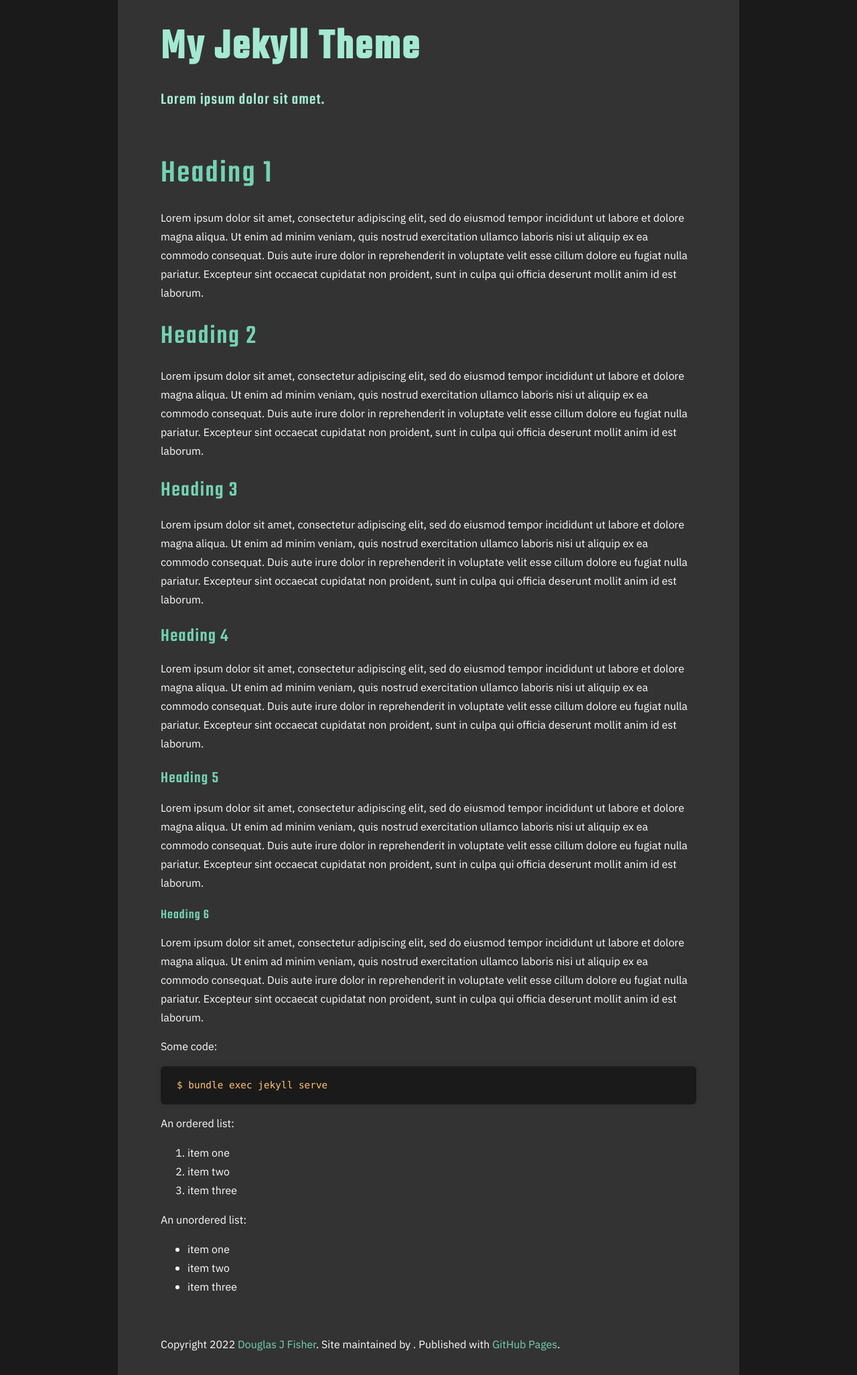
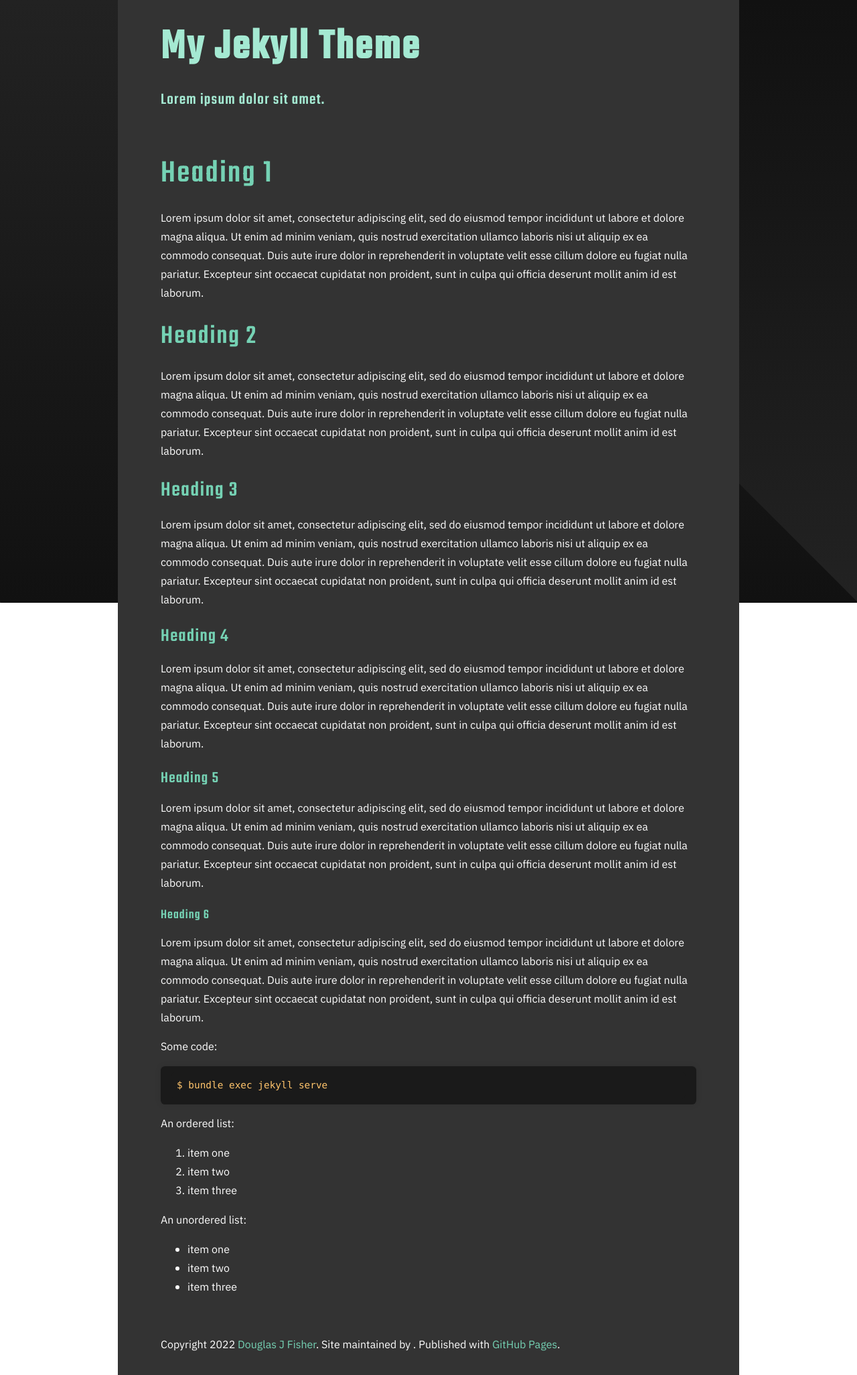
Before and after one commit to dfisher95350/jekyll-theme, a Jekyll site: the page built from index.md, in a window 1280 px wide. Shown: the whole page at 67% size. Built offline with Jekyll 4.4.1, drawn with Linux system fonts in a browser that asks for light colours.

Commit message:
#1 Theme background.

```diff
--- a/_layouts/default.html
+++ b/_layouts/default.html
@@ -12,12 +12,16 @@
           rel="stylesheet">
 </head>
 <body>
+<div id="page-container" class="page-container">
+    <div id="background-wrapper" class="background-wrapper"></div>
 
     <!-- HEADER -->
     <div id="header_wrap" class="outer">
         <header class="inner">
             <div id="project_title" class="site-title">{{ site.title | default: site.github.repository_name }}</div>
-        <div id="project_tagline" class="site-description">{{ site.description | default: site.github.project_tagline }}</div>
+            <div id="project_tagline" class="site-description">{{ site.description | default:
+                site.github.project_tagline }}
+            </div>
         </header>
     </div>
 
@@ -39,5 +43,6 @@
         </footer>
     </div>
 
+</div>
 </body>
 </html>
--- a/_sass/layout.scss
+++ b/_sass/layout.scss
@@ -8,8 +8,8 @@ html, body {
 }
 
 .outer {
-  color: $standard-white;
-  background: $black-light-plus-1;
+  //color: $standard-white;
+  //background: $black-light-plus-1;
   margin: 0 auto;
   padding: 0;
   width: 100%;
@@ -23,3 +23,42 @@ html, body {
   color: $standard-white;
   background: $black-light-plus-2;
 }
+
+/*
+ * This used to wrap all page content except the footer,
+ * so that the footer can be shoved all the way to the bottom
+ * of each page and will always stick there.
+ */
+.page-container {
+  position: relative;
+  min-height: 100vh;
+}
+
+/*
+ * Applied to a div where class is background-wrapper.
+ */
+.background-wrapper {
+  background: linear-gradient(#111, #222);
+  position: fixed;
+  top: 0;
+  bottom: 0;
+  left: 0;
+  right: 0;
+  z-index: -1;
+}
+
+/*
+ * Applied to a div where class is background-wrapper.
+ */
+.background-wrapper::after {
+  position: absolute;
+  content: '';
+  left: 50%;
+  height: 100vh;
+  width: 80rem;
+  background: linear-gradient(#222, #111);
+  // Skew the div, making a sash shape.
+  transform: skew(45deg, 0) translateX(-85%);
+  // Send the div into the background.
+  z-index: -2;
+}
```
Lines whose indentation alone changed are shown as unchanged.
